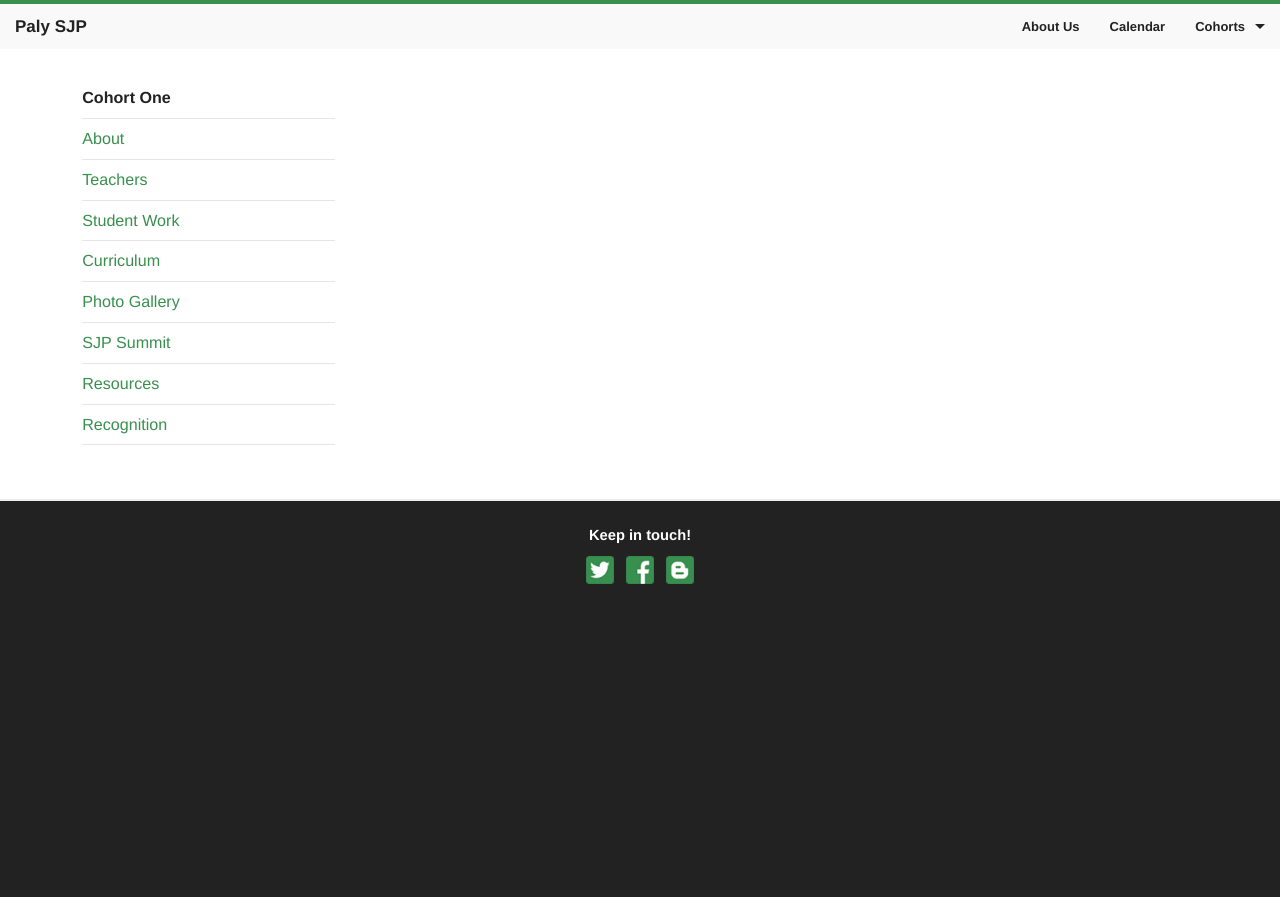
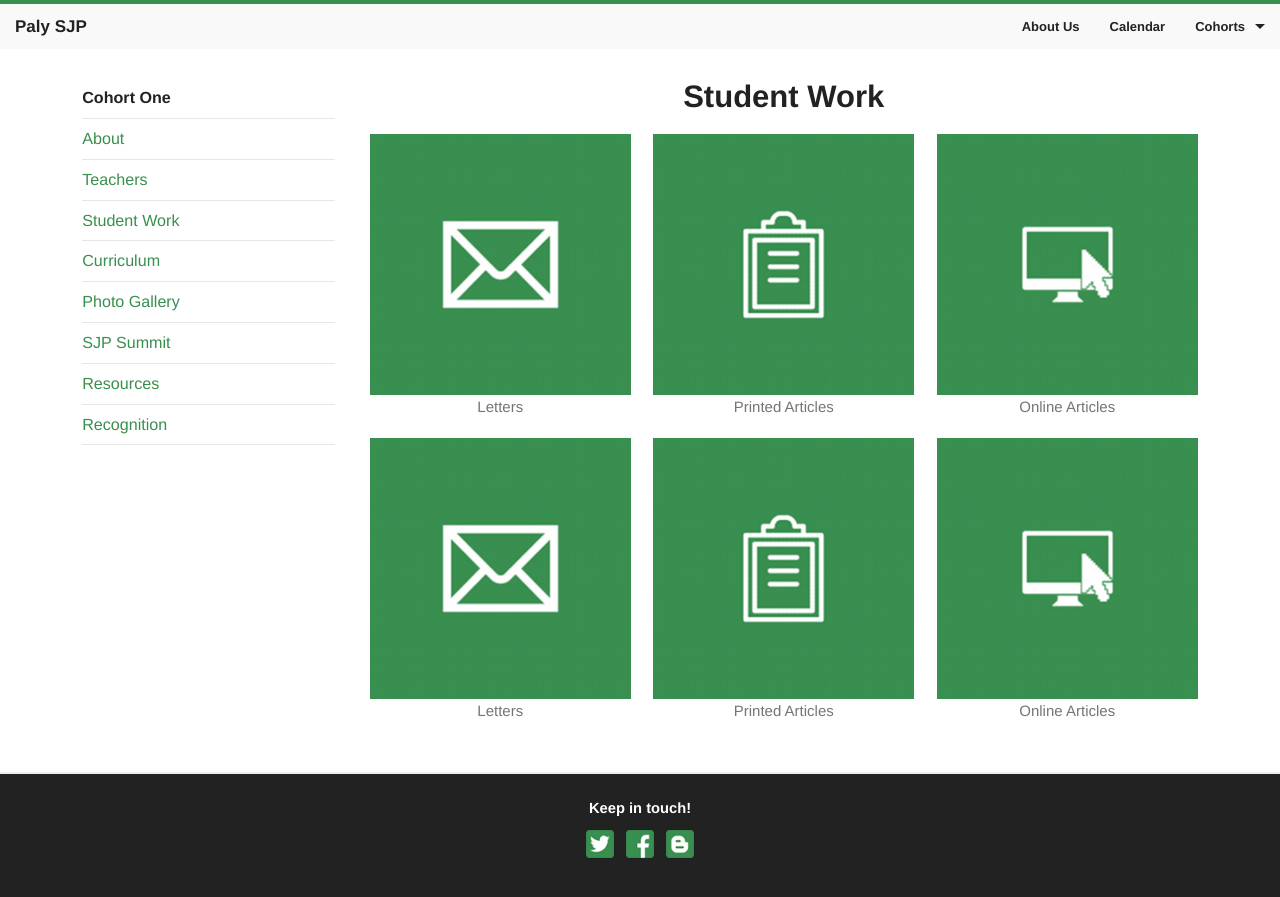
Before and after one commit to rafilong/palysjp-website, a Jekyll site: the page built from cohorts/one/studentwork.html, in a window 1280 px wide. Shown: the top 897 px of the page. Built offline with Jekyll 4.4.1, drawn with Linux system fonts in a browser that asks for light colours; Markdown is read by kramdown in place of the engine named in the settings.

Commit message:
Created the central student work page

```diff
--- a/cohorts/one/studentwork.html
+++ b/cohorts/one/studentwork.html
@@ -4,3 +4,44 @@ title: Cohort 1 | Student Work
 cohortlink: one
 cohort: One
 ---
+<h3>Student Work</h3>
+<div class="row">
+  <div class="small-4 large-4 columns" style="padding-right:.5em">
+    <a href="/cohorts/one/studentwork/essays.html">
+      <img src="/assets/img/logo/envelope.jpg" />
+      <p style="text-align:center">Letters</p>
+    </a>
+  </div>
+  <div class="small-4 large-4 columns" style="padding-left:0.719em; padding-right:0.719em">
+    <a href="/cohorts/one/studentwork/oralhistory.html">
+      <img src="/assets/img/logo/articles.jpg" />
+      <p style="text-align:center">Printed Articles</p>
+    </a>
+  </div>
+  <div class="small-4 large-4 columns" style="padding-left:.5em">
+    <a href="/cohorts/one/studentwork/graphicnovels.html">
+      <img src="/assets/img/logo/online.jpg" />
+      <p style="text-align:center">Online Articles</p>
+    </a>
+  </div>
+</div>
+<div class="row">
+  <div class="small-4 large-4 columns" style="padding-right:.5em">
+    <a href="/cohorts/one/studentwork/portfolio.html">
+      <img src="/assets/img/logo/envelope.jpg" />
+      <p style="text-align:center">Letters</p>
+    </a>
+  </div>
+  <div class="small-4 large-4 columns" style="padding-left:0.719em; padding-right:0.719em">
+    <a href="/cohorts/one/studentwork/wiki.html">
+      <img src="/assets/img/logo/articles.jpg" />
+      <p style="text-align:center">Printed Articles</p>
+    </a>
+  </div>
+  <div class="small-4 large-4 columns" style="padding-left:.5em">
+    <a href="/cohorts/one/studentwork/jackdaw.html">
+      <img src="/assets/img/logo/online.jpg" />
+      <p style="text-align:center">Online Articles</p>
+    </a>
+  </div>
+</div>
```
